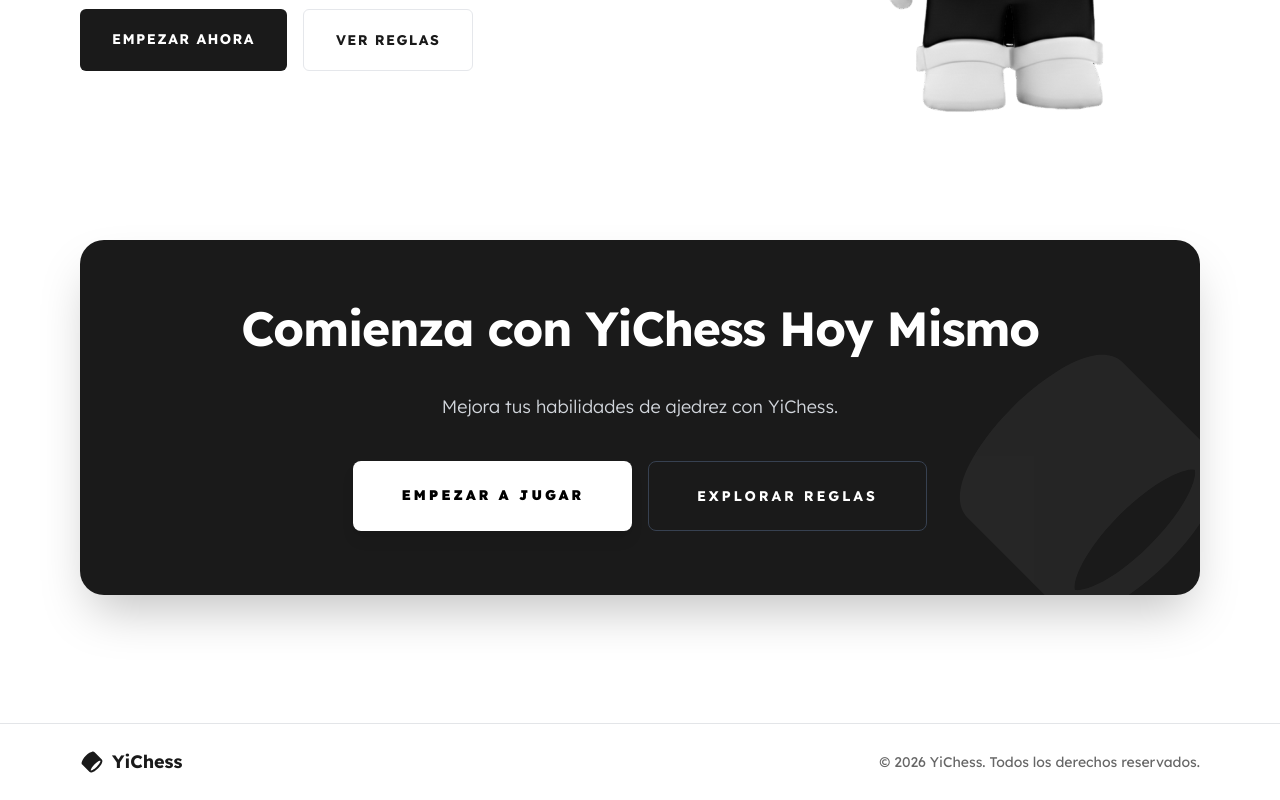
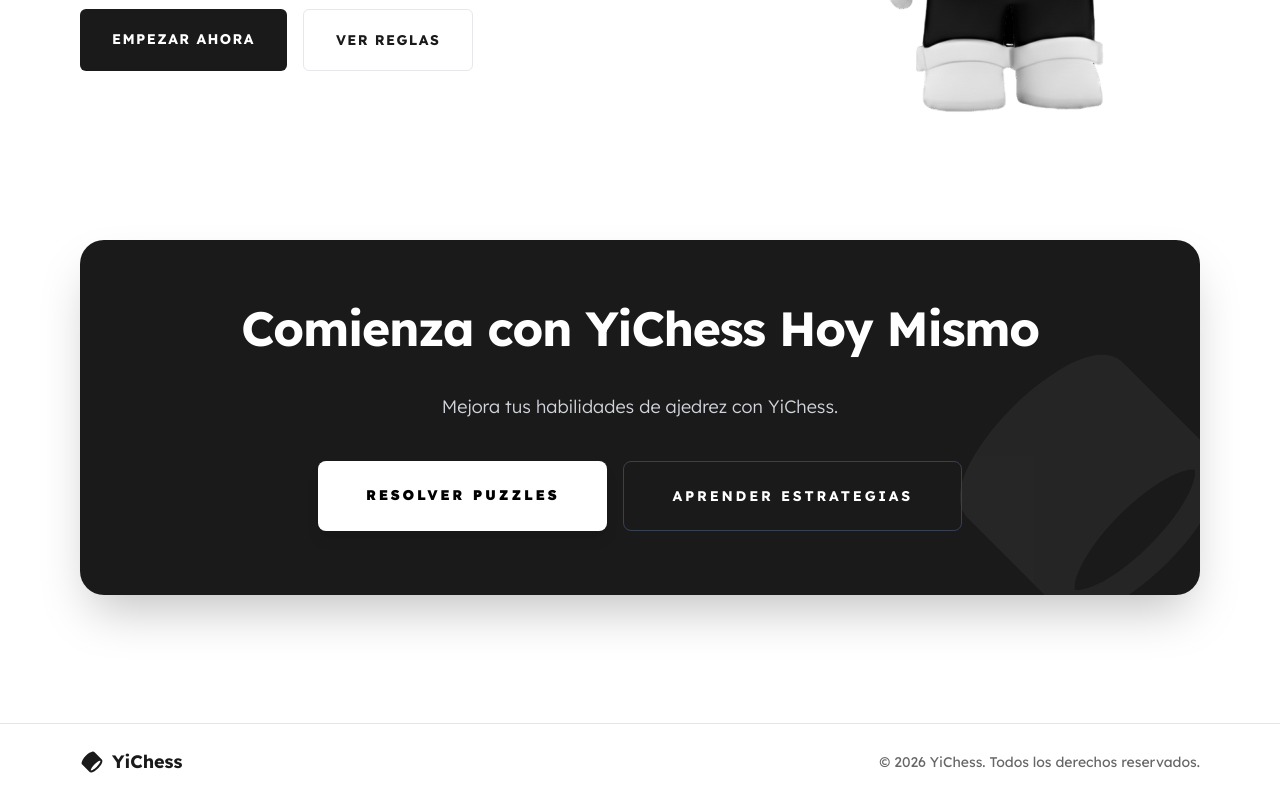
Before and after one commit to yisus17-stack/YiChess, a Next.js app: page / in a window 1280 px wide. Shown: the part 577-1377 px from the top of the page. Built offline with nearby package versions, Linux system fonts and the light colour scheme.

Commit message:
en los botones no crees que son repetitivos algunos como verreglas y exp

```diff
--- a/src/app/page.tsx
+++ b/src/app/page.tsx
@@ -66,11 +66,11 @@ export default function HomePage() {
             Mejora tus habilidades de ajedrez con YiChess.
           </p>
           <div className="flex flex-col sm:flex-row gap-4 z-10">
-            <Link href="/jugar" className="bg-white text-black font-black py-6 px-12 rounded-xl hover:scale-105 transition-all text-sm uppercase tracking-[0.2em] shadow-lg">
-              Empezar a jugar
+            <Link href="/puzzles" className="text-center bg-white text-black font-black py-6 px-12 rounded-xl hover:scale-105 transition-all text-sm uppercase tracking-[0.2em] shadow-lg">
+              Resolver Puzzles
             </Link>
-            <Link href="/reglas" className="bg-transparent border border-gray-700 text-white font-bold py-6 px-12 rounded-xl hover:bg-gray-800 transition-all text-sm uppercase tracking-[0.2em]">
-              Explorar Reglas
+            <Link href="/estrategias" className="text-center bg-transparent border border-gray-700 text-white font-bold py-6 px-12 rounded-xl hover:bg-gray-800 transition-all text-sm uppercase tracking-[0.2em]">
+              Aprender Estrategias
             </Link>
           </div>
         </div>
```
